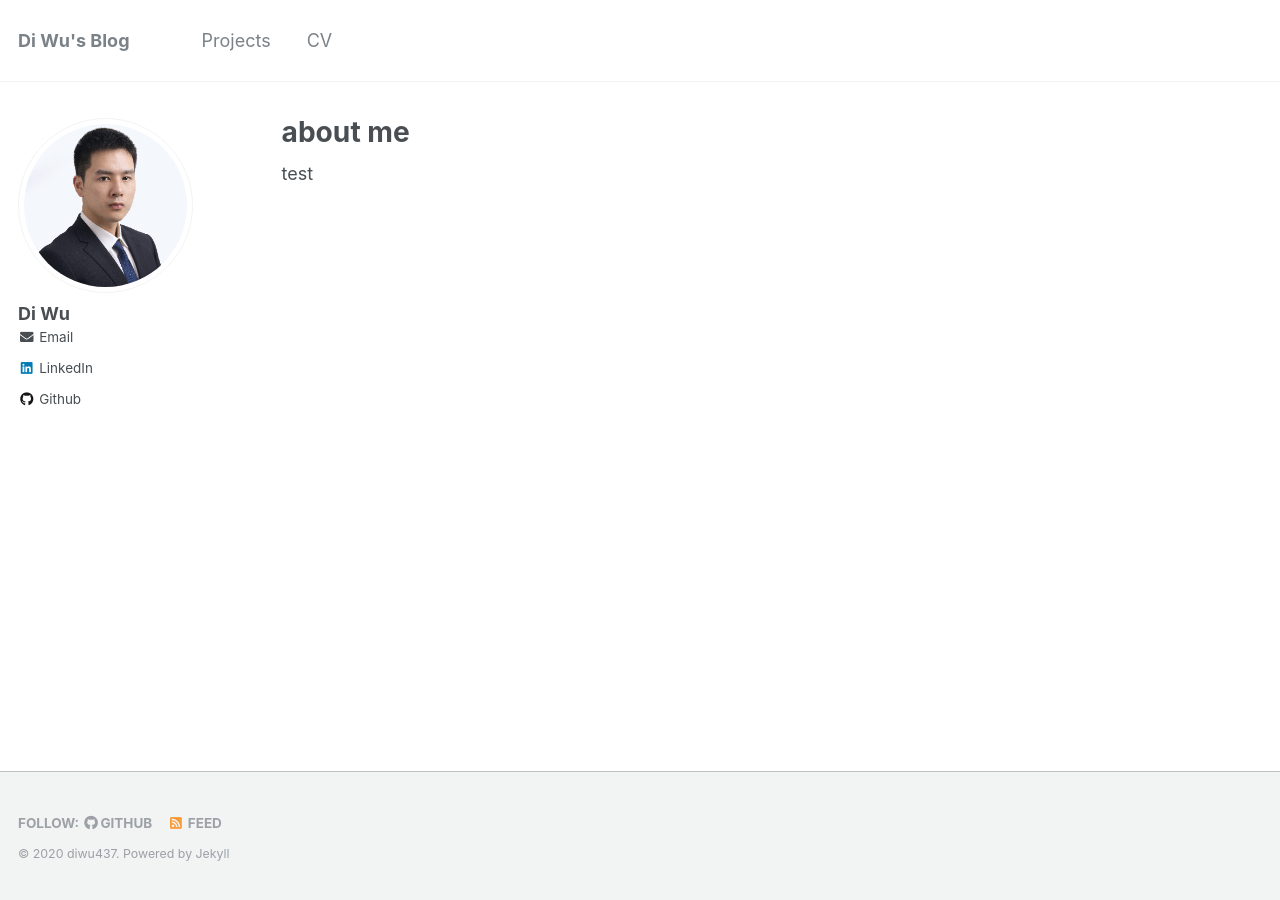
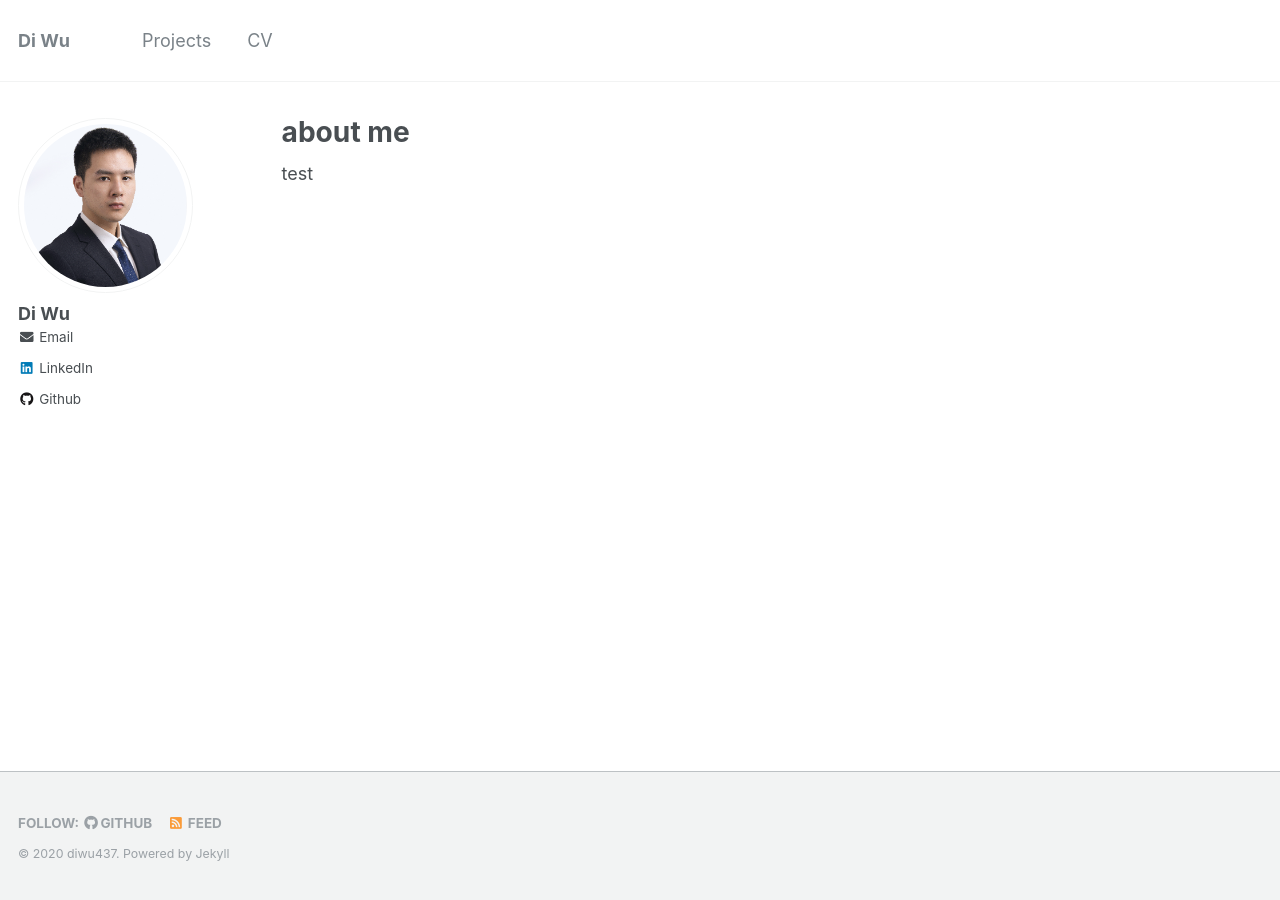
Before and after one commit to diwu437/diwu437.github.io, a Jekyll site: the page built from _pages/about.md, in a window 1280 px wide. Built offline with Jekyll 4.4.1, drawn with Linux system fonts in a browser that asks for light colours.

Commit message:
Update _config.yml

```diff
--- a/_config.yml
+++ b/_config.yml
@@ -7,7 +7,7 @@
 
 # Site Settings
 locale                   : "en-US"
-title                    : "Di Wu's Blog"
+title                    : "Di Wu"
 title_separator          : "-"
 name                     : &name "diwu437"
 description              : &description ""
@@ -115,6 +115,7 @@ author:
   xing             :
   youtube          :
   wikipedia        :
+
 
 
 # Reading Files
```
